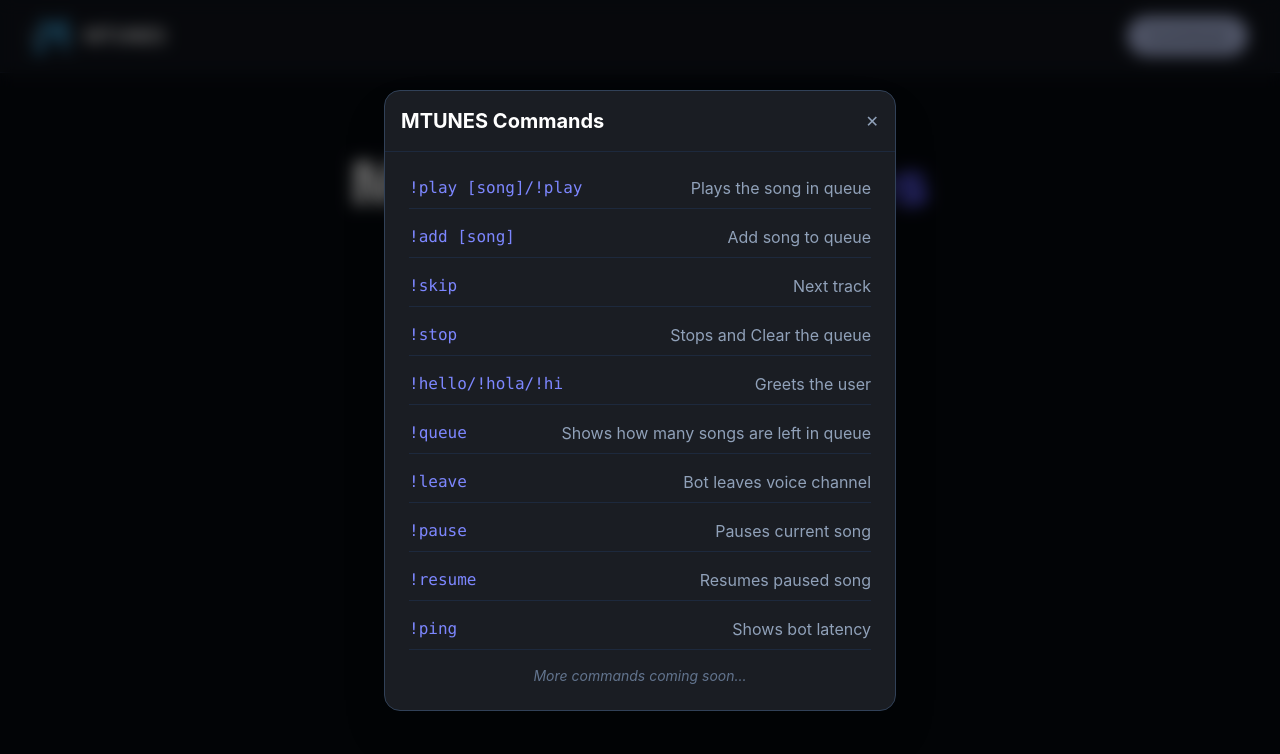
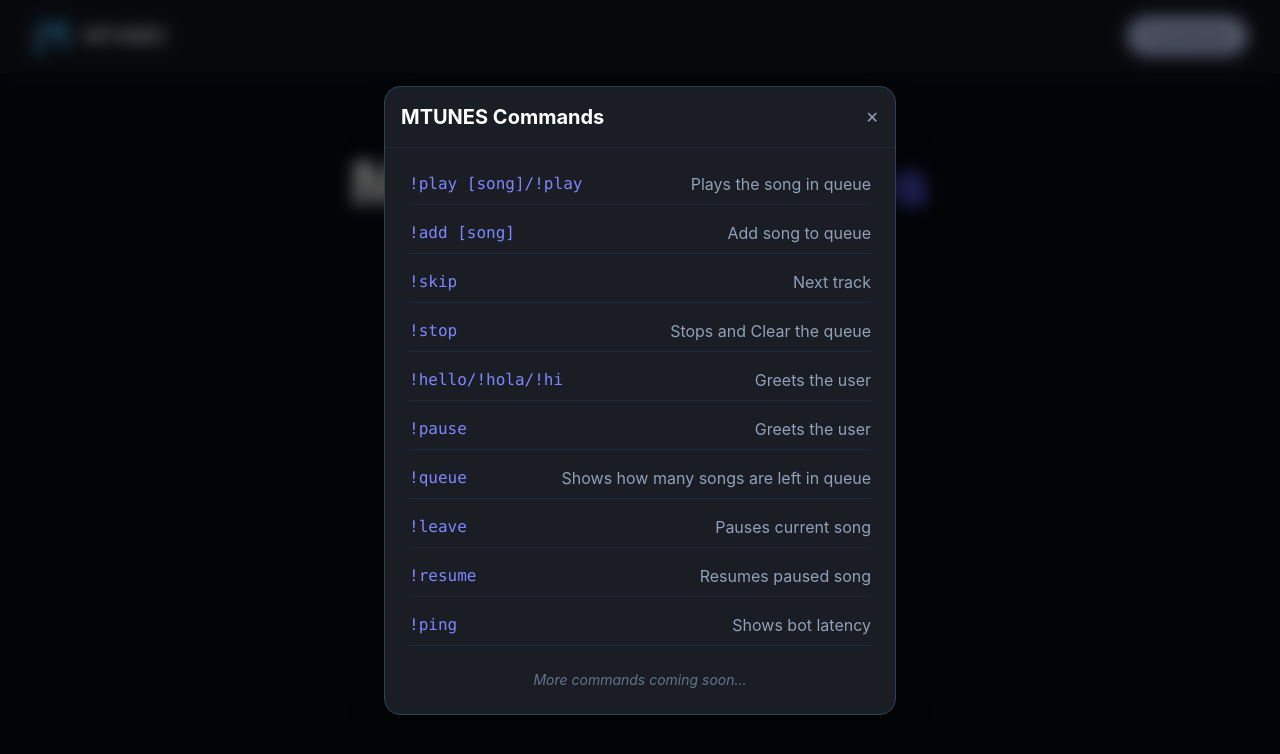
Before and after one commit to shubhankar011/MTUNES, a React (Vite) app in the folder website/: page / in a window 1280 px wide. Both pictures are taken after a click on the button "View Commands". Shown: the top 754 px of the page. Built offline with nearby package versions, Linux system fonts and the light colour scheme.

Commit message:
Added transition

```diff
--- a/website/src/App.css
+++ b/website/src/App.css
@@ -1,4 +1,15 @@
 @import "tailwindcss";
+
+.command-card {
+  opacity: 0;
+  transform: translateY(20px);
+  transition: all 0.5s ease-out;
+}
+
+.command-card.show {
+  opacity: 1;
+  transform: translateY(0);
+}
 
 /* .counter {
   font-size: 16px;
--- a/website/src/App.jsx
+++ b/website/src/App.jsx
@@ -20,10 +20,26 @@ function App() {
     const discordLink = `https://discord.com/oauth2/authorize?client_id=${CLIENT_ID}&redirect_uri=${encodeURIComponent(address)}&response_type=code&scope=${encodeURIComponent(SCOPES)}`;
     window.location.href = discordLink;
   };
+  const CommandRow = ({ trigger, desc, delay }) => {
+    const [show, setShow] = useState(false);
+
+    useEffect(() => {
+      const timer = setTimeout(() => setShow(true), delay);
+      return () => clearTimeout(timer);
+    }, [delay]);
+
+    return (
+      <div className={`flex justify-between border-b border-slate-800 pb-2 command-card ${show ? 'show' : ''}`}>
+        <code className="text-indigo-400">{trigger}</code>
+        <span className="text-slate-400">{desc}</span>
+      </div>
+    );
+  };
 
   useEffect(() => {
     const urlNames = new URLSearchParams(window.location.search)
     const code = urlNames.get('code');
+
     if(code){
       window.history.replaceState({}, document.title, "/");
       fetch(`https://mtunes-production.up.railway.app/api/callback?code=${code}`)
@@ -68,47 +84,17 @@ function App() {
               title="MTUNES Commands"
             >
               <div className="space-y-4">
-                <div className="flex justify-between border-b border-slate-800 pb-2">
-                  <code className="text-indigo-400">!play [song]/!play</code>
-                  <span className="text-slate-400">Plays the song in queue</span>
-                </div>
-                <div className="flex justify-between border-b border-slate-800 pb-2">
-                  <code className="text-indigo-400">!add [song]</code>
-                  <span className="text-slate-400">Add song to queue</span>
-                </div>
-                <div className="flex justify-between border-b border-slate-800 pb-2">
-                  <code className="text-indigo-400">!skip</code>
-                  <span className="text-slate-400">Next track</span>
-                </div>
-                <div className="flex justify-between border-b border-slate-800 pb-2">
-                  <code className="text-indigo-400">!stop</code>
-                  <span className="text-slate-400">Stops and Clear the queue</span>
-                </div>
-                <div className="flex justify-between border-b border-slate-800 pb-2">
-                  <code className="text-indigo-400">!hello/!hola/!hi</code>
-                  <span className="text-slate-400">Greets the user</span>
-                </div>
-                <div className="flex justify-between border-b border-slate-800 pb-2">
-                  <code className="text-indigo-400">!queue</code>
-                  <span className="text-slate-400">Shows how many songs are left in queue</span>
-                </div>
-                <div className="flex justify-between border-b border-slate-800 pb-2">
-                  <code className="text-indigo-400">!leave</code>
-                  <span className="text-slate-400">Bot leaves voice channel</span>
-                </div>
-                <div className="flex justify-between border-b border-slate-800 pb-2">
-                  <code className="text-indigo-400">!pause</code>
-                  <span className="text-slate-400">Pauses current song</span>
-                </div>
-                <div className="flex justify-between border-b border-slate-800 pb-2">
-                  <code className="text-indigo-400">!resume</code>
-                  <span className="text-slate-400">Resumes paused song</span>
-                </div>
-                <div className="flex justify-between border-b border-slate-800 pb-2">
-                  <code className="text-indigo-400">!ping</code>
-                  <span className="text-slate-400">Shows bot latency</span>
-                </div>
-                <p className="text-sm text-slate-500 italic">More commands coming soon...</p>
+                <CommandRow delay={100} trigger="!play [song]/!play" desc="Plays the song in queue" />
+                <CommandRow delay={200} trigger="!add [song]" desc="Add song to queue" />
+                <CommandRow delay={300} trigger="!skip" desc="Next track" />
+                <CommandRow delay={400} trigger="!stop" desc="Stops and Clear the queue" />
+                <CommandRow delay={500} trigger="!hello/!hola/!hi" desc="Greets the user" />
+                <CommandRow delay={600} trigger="!pause" desc="Greets the user" />
+                <CommandRow delay={700} trigger="!queue" desc="Shows how many songs are left in queue" />
+                <CommandRow delay={800} trigger="!leave" desc="Pauses current song" />
+                <CommandRow delay={900} trigger="!resume" desc="Resumes paused song" />
+                <CommandRow delay={1000} trigger="!ping" desc="Shows bot latency" />
+                <p className="text-sm text-slate-500 italic pt-2">More commands coming soon...</p>
               </div>
             </Modal>
           </div>
```
